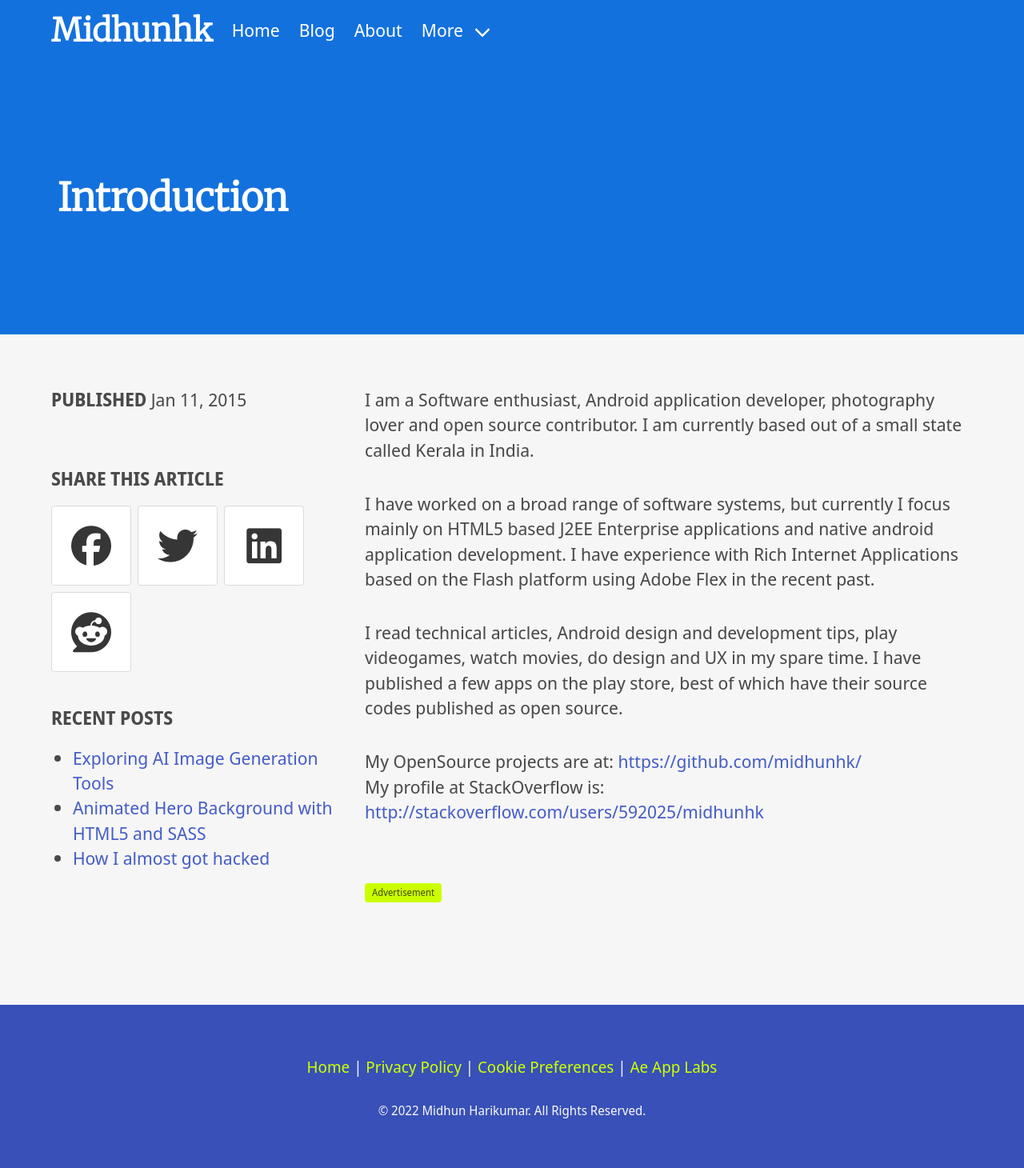
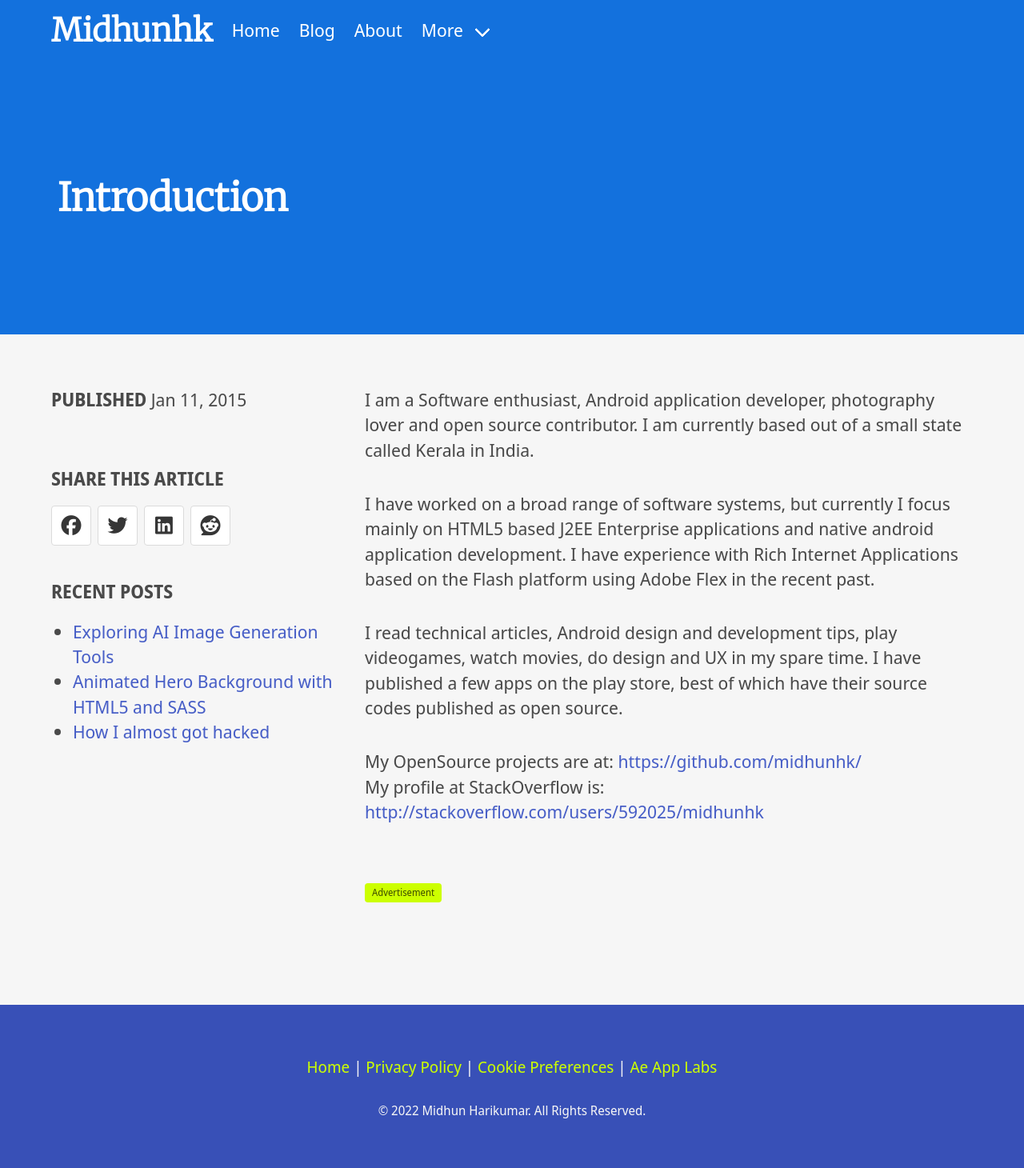
Before and after one commit to midhunhk/midhunhk.github.io, a Jekyll site: the page built from _posts/2015-01-11-introduction.md, in a window 1280 px wide. Shown: the whole page at 80% size. Built offline with Jekyll 4.4.1, drawn with Linux system fonts in a browser that asks for light colours; nearby versions of some CDN libraries; comment, search, counter and statistics services are not loaded; a style sheet for code colours, icons or effects is not loaded.

Commit message:
fix accessibility issue

```diff
--- a/_includes/social_share.html
+++ b/_includes/social_share.html
@@ -1,22 +1,22 @@
 <p class="has-text-weight-bold is-uppercase">Share this article</p>
 
 <div class="buttons {% if include.centered %} is-centered {% endif %}">
-    <button class="button is-large" onclick="window.open('https://www.facebook.com/share.php?u={{ site.url }}{{ page.url | prepend: site.baseurl }}');">
+    <button class="button is-medium" onclick="window.open('https://www.facebook.com/share.php?u={{ site.url }}{{ page.url | prepend: site.baseurl }}');">
         <span class="icon is-medium">
           <i class="fab fa-facebook fa-lg"></i>
         </span>
     </button>
-    <button class="button is-large" onclick="window.open('https://twitter.com/intent/tweet?text={{ site.url }}{{ page.url | prepend: site.baseurl }}');">
+    <button class="button is-medium" onclick="window.open('https://twitter.com/intent/tweet?text={{ site.url }}{{ page.url | prepend: site.baseurl }}');">
         <span class="icon is-medium">
           <i class="fab fa-twitter fa-lg"></i>
         </span>
     </button>
-    <button class="button is-large is-outlined" onclick="window.open('https://www.linkedin.com/shareArticle?mini=true&url={{ site.url }}{{ page.url | prepend: site.baseurl }}&title={{ page.title | url_encode }}&summary=&source=');">
+    <button class="button is-medium is-outlined" onclick="window.open('https://www.linkedin.com/shareArticle?mini=true&url={{ site.url }}{{ page.url | prepend: site.baseurl }}&title={{ page.title | url_encode }}&summary=&source=');">
         <span class="icon is-medium">
           <i class="fab fa-linkedin fa-lg"></i>
         </span>
     </button>
-    <button class="button is-large" onclick="window.open('https://reddit.com/submit?url={{ site.url }}{{ page.url | prepend: site.baseurl }}');">
+    <button class="button is-medium" onclick="window.open('https://reddit.com/submit?url={{ site.url }}{{ page.url | prepend: site.baseurl }}');">
         <span class="icon is-medium">
           <i class="fab fa-reddit fa-lg"></i>
         </span>
--- a/_layouts/post.html
+++ b/_layouts/post.html
@@ -2,7 +2,7 @@
 layout: default
 ---
 
-<div class="columns">
+<div class="columns reverse-row-order">
   <div class="column is-4">
     <p>
         <span class="has-text-weight-bold is-uppercase">Published</span>
--- a/package.json
+++ b/package.json
@@ -1,6 +1,6 @@
 {
   "name": "midhunhk.github.io",
-  "version": "2.1.11",
+  "version": "2.1.12",
   "description": "Personal Portfolio and Blog",
   "dependencies": {
     "bulma": "^0.9.4",
```
Also changed, not shown: _posts/2022-08-15-animated-hero-background.md (+4 -2 lines).
